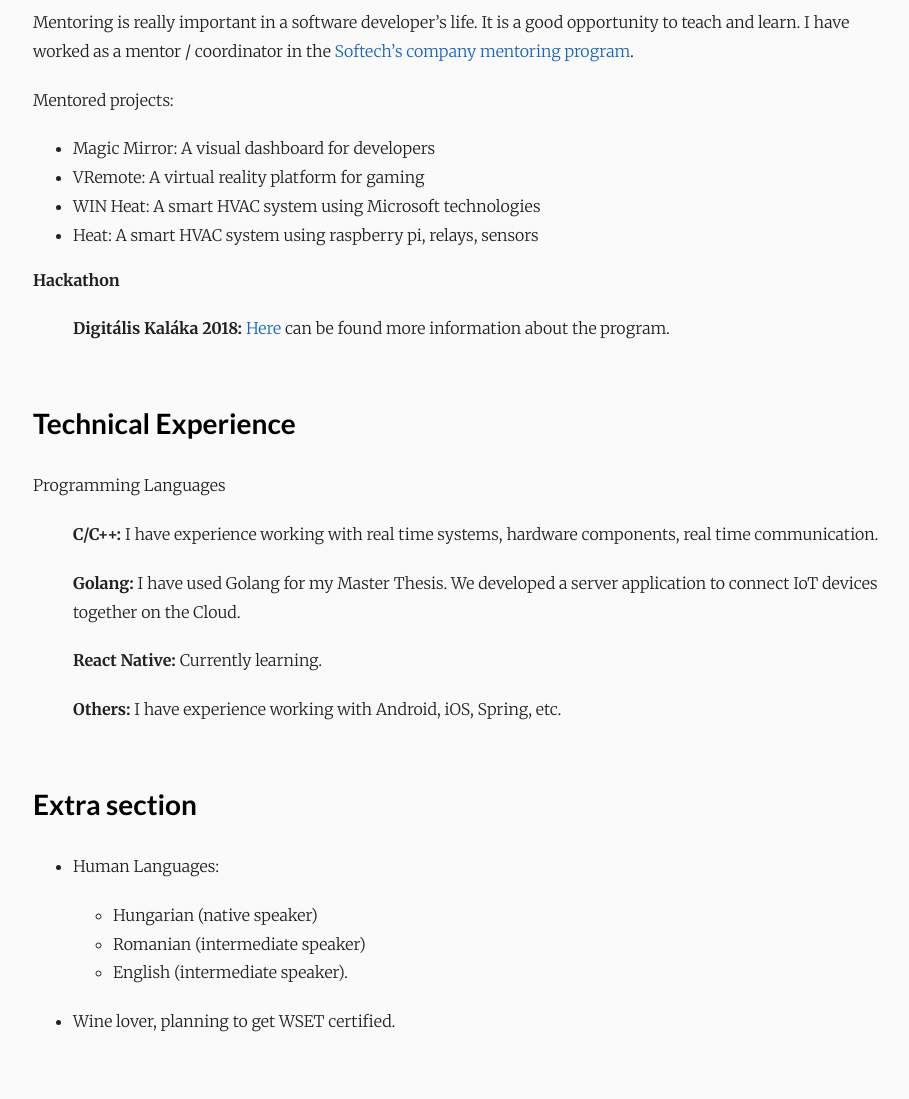
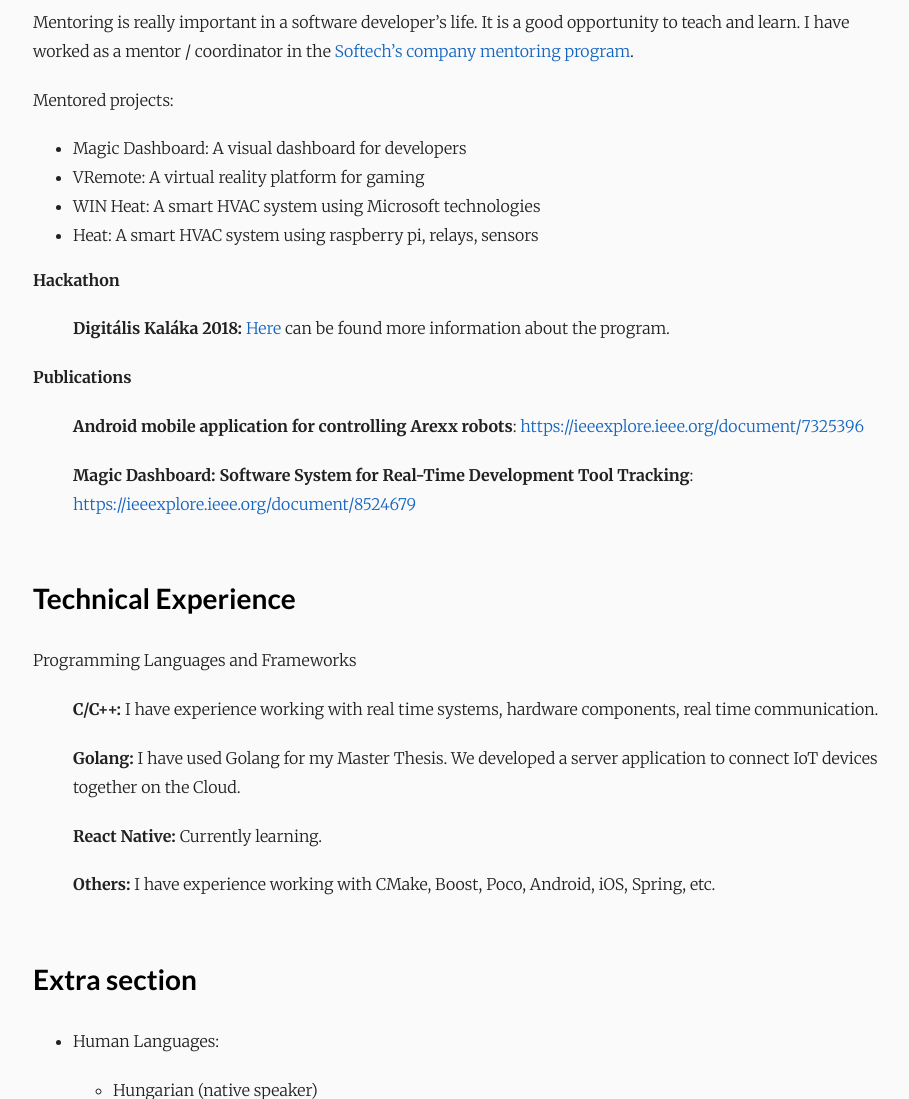
Before and after one commit to matisszilard/matisszilard.github.io, a plain HTML site: page about/index.html in a window 1280 px wide. Shown: the part 1100-2199 px from the top of the page, without its empty margins (177-1086 px from the left). Drawn offline with nearby package versions, Linux system fonts and the light colour scheme.

Commit message:
Update about page

```diff
--- a/about/index.html
+++ b/about/index.html
@@ -122,7 +122,7 @@ General IoT solutions for solving home automation problems</em></p></dd>
 <p>Mentored projects:</p>
 
 <ul>
-<li>Magic Mirror: A visual dashboard for developers</li>
+<li>Magic Dashboard: A visual dashboard for developers</li>
 <li>VRemote: A virtual reality platform for gaming</li>
 <li>WIN Heat: A smart HVAC system using Microsoft technologies</li>
 <li>Heat: A smart HVAC system using raspberry pi, relays, sensors</li>
@@ -132,18 +132,21 @@ General IoT solutions for solving home automation problems</em></p></dd>
 <dt><strong>Hackathon</strong></dt>
 <dd><p><strong>Digitális Kaláka 2018:</strong> <a href="https://szka.org/digitalis-kalaka-2018">Here</a> can be found
 more information about the program.</p></dd>
+<dt><strong>Publications</strong></dt>
+<dd><p><strong>Android mobile application for controlling Arexx robots</strong>: <a href="https://ieeexplore.ieee.org/document/7325396">https://ieeexplore.ieee.org/document/7325396</a></p></dd>
+<dd><p><strong>Magic Dashboard: Software System for Real-Time Development Tool Tracking</strong>: <a href="https://ieeexplore.ieee.org/document/8524679">https://ieeexplore.ieee.org/document/8524679</a></p></dd>
 </dl>
 
 <h2 id="technical-experience">Technical Experience</h2>
 
 <dl>
-<dt>Programming Languages</dt>
+<dt>Programming Languages and Frameworks</dt>
 <dd><p><strong>C/C++:</strong> I have experience working with real time systems,
 hardware components, real time communication.</p></dd>
 <dd><p><strong>Golang:</strong> I have used Golang for my Master Thesis. We developed a server application
 to connect IoT devices together on the Cloud.</p></dd>
 <dd><p><strong>React Native:</strong> Currently learning.</p></dd>
-<dd><p><strong>Others:</strong> I have experience working with Android, iOS, Spring, etc.</p></dd>
+<dd><p><strong>Others:</strong> I have experience working with CMake, Boost, Poco, Android, iOS, Spring, etc.</p></dd>
 </dl>
 
 <h2 id="extra-section">Extra section</h2>
```
